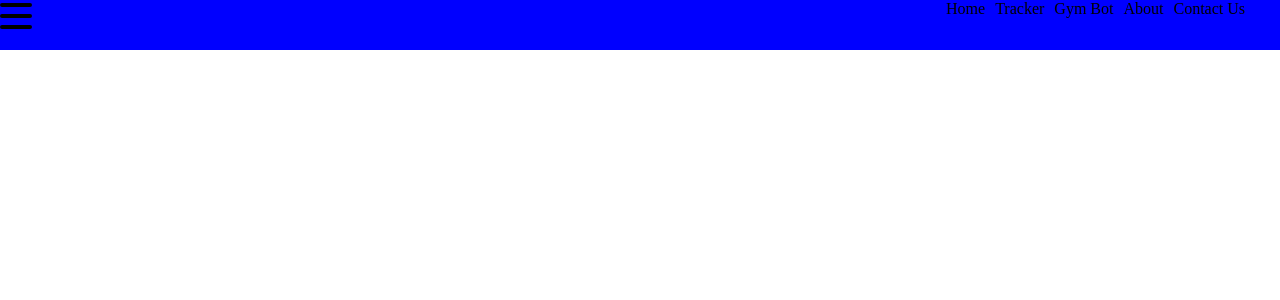
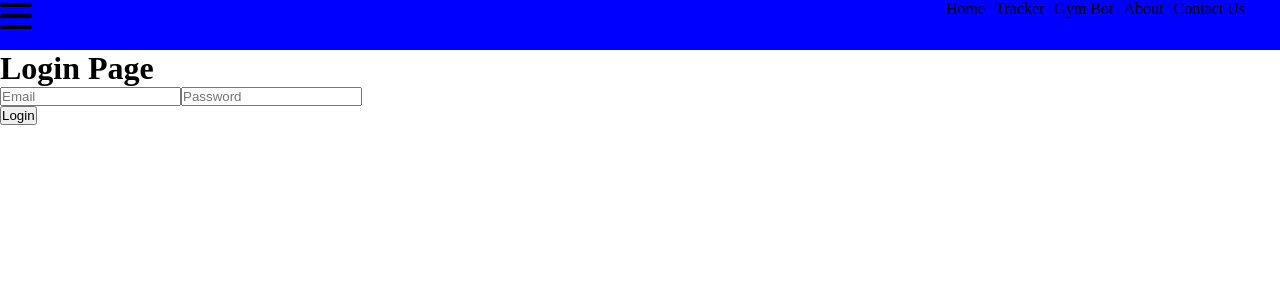
Before and after one commit to Amsan5941/ForgeFit, a React (Vite) app: page /login in a window 1280 px wide. Shown: the top 300 px of the page. Built offline with nearby package versions, Linux system fonts and the light colour scheme.

Commit message:
Created login functionaility where users can click login and be shown login functions

```diff
--- a/src/App.jsx
+++ b/src/App.jsx
@@ -1,15 +1,19 @@
-import React from 'react'
-import Navbar from './Components/Navbar/Navbar'
-
-
+import React from 'react';
+import { Routes, Route } from 'react-router-dom';
+import Navbar from './Components/Navbar/Navbar';
+import LoginButton from './Components/Logins/LoginButton';
+import LoginPage from './Components/Logins/LoginPage';
 
 const App = () => {
   return (
     <div>
-      <Navbar/>
+      <Navbar />
+      <Routes>
+        <Route path="/" element={<LoginButton />} />
+        <Route path="/login" element={<LoginPage />} />
+      </Routes>
+    </div>
+  );
+};
 
-    </div>
-  )
-}
-
-export default App
+export default App;
--- /dev/null
+++ b/src/Components/Logins/LoginButton.jsx
@@ -0,0 +1,19 @@
+import React from 'react'
+import './Login.css'
+import { BrowserRouter as Router, Routes, Route, useNavigate } from 'react-router-dom';
+
+const LoginButton = () => {
+    const navigate = useNavigate(); // Hook to programmatically navigate
+  return (
+    <div className="LoginBut">
+        <button
+            className="LoginButton"
+            onClick={() =>navigate('/login')}
+        >
+            Login
+        </button>
+    </div>
+  )
+}
+
+export default LoginButton
--- /dev/null
+++ b/src/Components/Logins/LoginPage.jsx
@@ -0,0 +1,26 @@
+import React from 'react'
+
+const LoginPage = () => {
+  return (
+    <div className="LoginPage">
+        <h1 className="LoginLogo">Login Page</h1>
+        <div className="mb-4">
+            <input
+                type='email'
+                placeholder='Email'
+                className='border rounded-lg p-2 mb-4 w-80'
+            />
+            <input
+                type='password'
+                placeholder='Password'
+                className='border rounded-lg p-2 mb-4 w-80'
+            />
+        </div>
+        <button className="px-4 py-2 bg-blue-500 text-white rounded-lg hover:bg-blue-600">
+            Login
+        </button>
+    </div>
+  )
+}
+
+export default LoginPage
--- a/src/main.jsx
+++ b/src/main.jsx
@@ -1,11 +1,13 @@
-import { StrictMode } from 'react'
-import { createRoot } from 'react-dom/client'
-import './index.css'
-import App from './App.jsx'
-
+import { StrictMode } from 'react';
+import { createRoot } from 'react-dom/client';
+import { BrowserRouter } from 'react-router-dom'; // Import BrowserRouter
+import './index.css';
+import App from './App.jsx';
 
 createRoot(document.getElementById('root')).render(
   <StrictMode>
-    <App />
+    <BrowserRouter> {/* Wrap App with BrowserRouter */}
+      <App />
+    </BrowserRouter>
   </StrictMode>,
-)
+);
```
Also changed, not shown: src/Components/Logins/Login.css (added).
